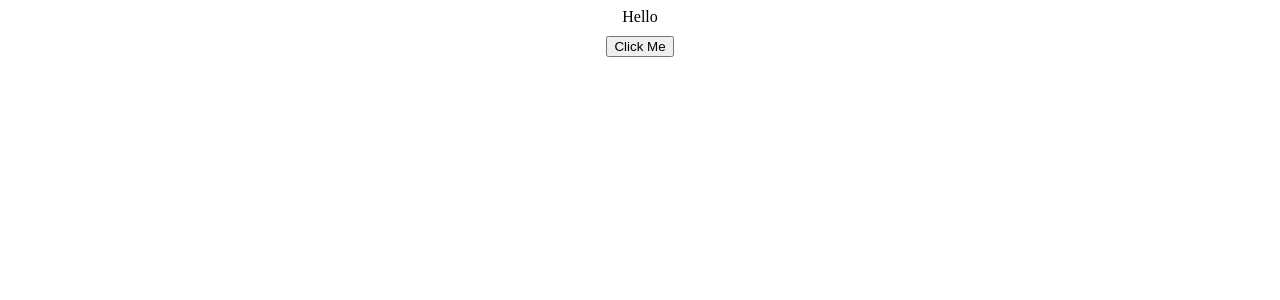
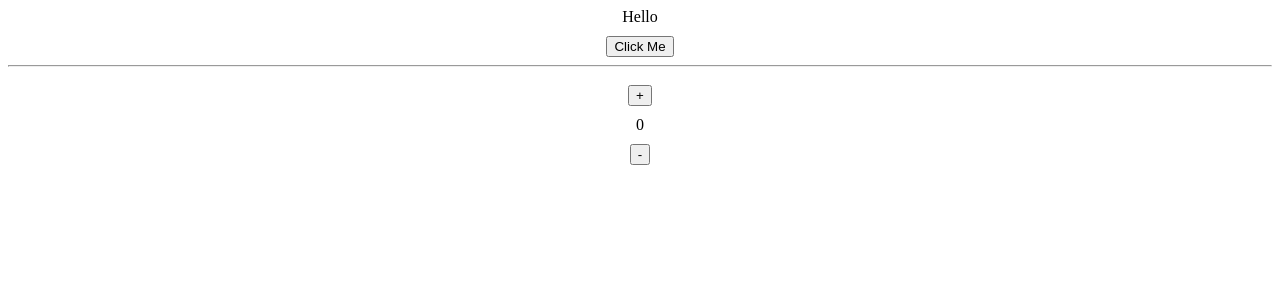
Before and after one commit to iqbalnafee/React-Hooks, a React (Create React App) app: page / in a window 1280 px wide. Shown: the top 300 px of the page. Built offline with nearby package versions, Linux system fonts and the light colour scheme.

Commit message:
number type useState done

```diff
--- a/src/App.js
+++ b/src/App.js
@@ -7,15 +7,31 @@ function App() {
 
   const [flag, setFlag] = useState(false);
 
+  const [steps, setSteps] = useState(0);
+
   const changeName = () => {
-    //setName("Iqbal");
     setFlag(!flag);
+  }
+
+  const increment = () => {
+    setSteps(steps + 1);
+  }
+
+  const decrement = () => {
+    setSteps(steps - 1);
   }
 
   return (
     <div className="App">
       <div>Hello {flag ? name : ""}</div>
       <button className="btn-primary" onClick={changeName} style={{ marginTop: "10px" }}> Click Me </button>
+
+      <hr></hr>
+
+      <button className="btn-primary" onClick={increment} style={{ marginTop: "10px" }}> +</button>
+      <div style={{ marginTop: "10px" }}>{steps}</div>
+      <button className="btn-primary" onClick={decrement} style={{ marginTop: "10px" }}> -</button>
+
     </div >
   );
 }
```
